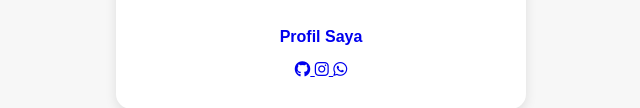
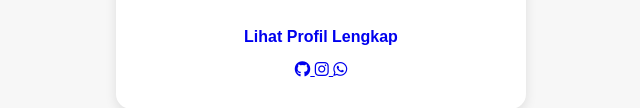
Before and after one commit to khoirunnisa3457-png/NISAKAINA, a plain HTML site: page index.html in a window 1280 px wide. Shown: the part 525-633 px from the top of the page, without its empty margins (319-959 px from the left). Drawn offline with Linux system fonts and the light colour scheme.

Commit message:
index.html

```diff
--- a/index.html
+++ b/index.html
@@ -22,7 +22,7 @@
         </p>
 
         <div class="profile-actions">
-            <a href="tentang-saya.html" class="btn">Profil Saya</a>
+            <a href="tentang-saya.html" class="btn">Lihat Profil Lengkap</a>
         </div>
 
         <div class="social-links">
```
